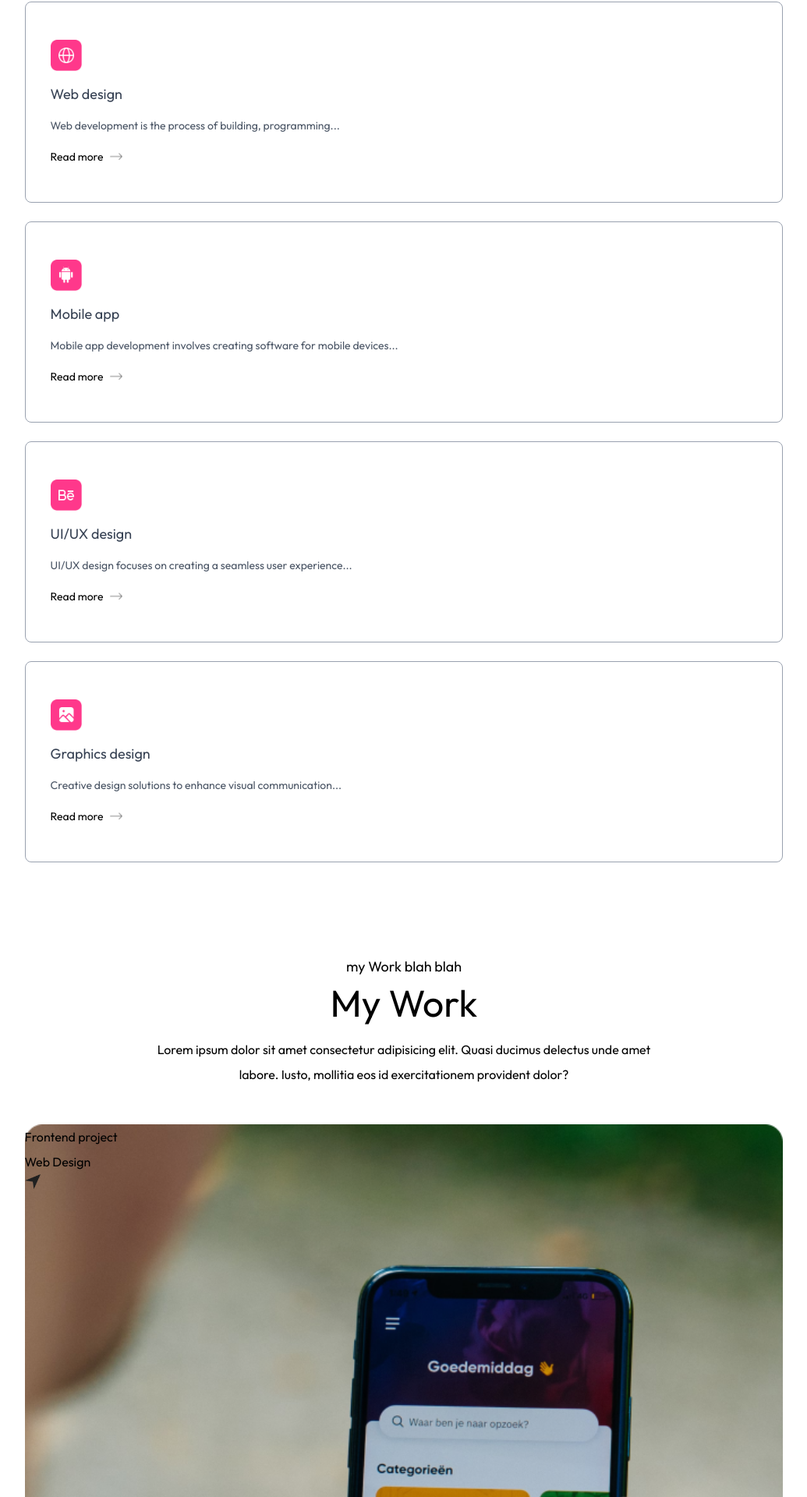
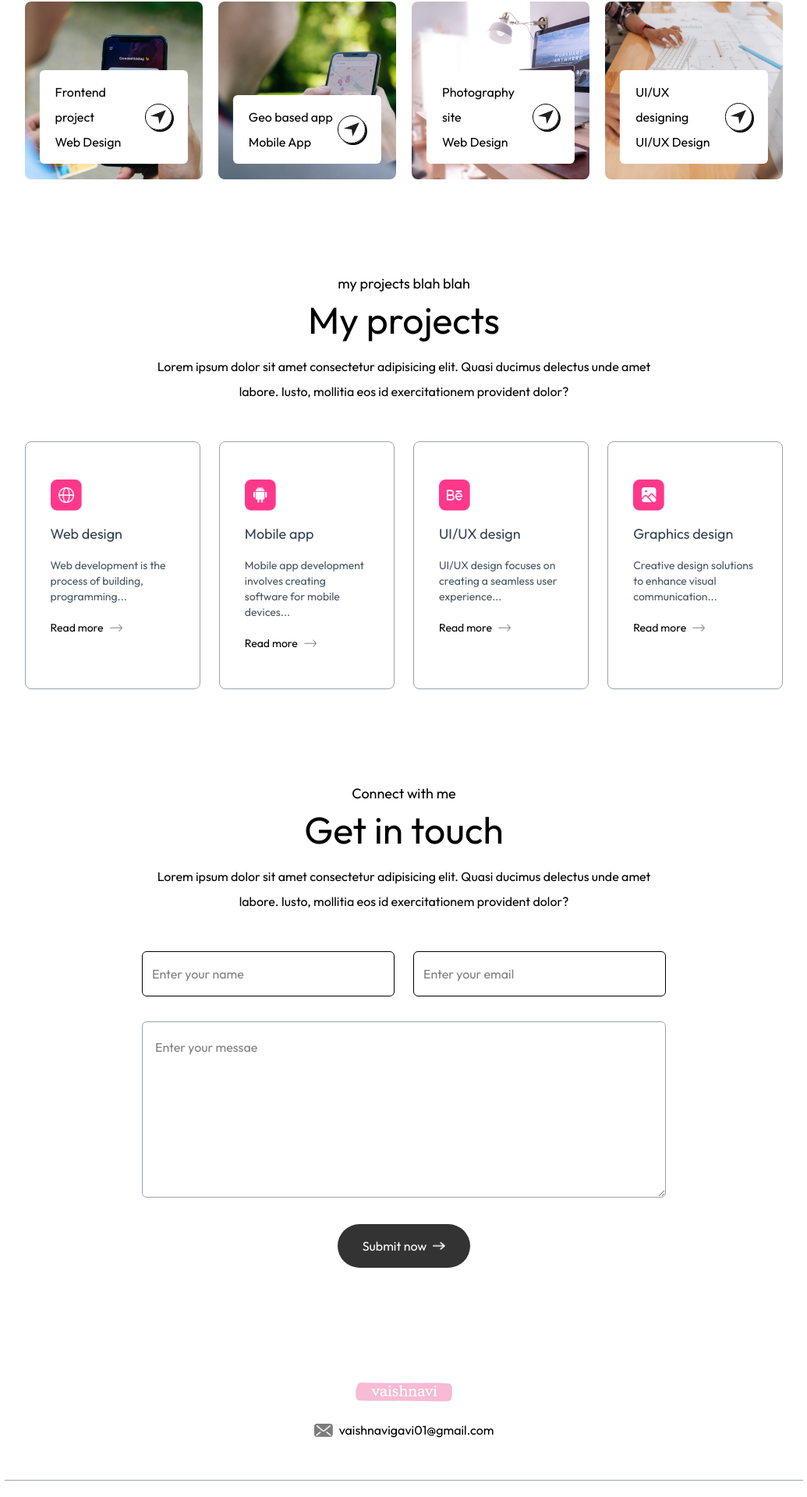
Before and after one commit to vaishnavigavi/vaish-portfolio, a Next.js app: page / in a window 1280 px wide. Shown: the part 1863-3783 px from the top of the page at 78% size, without its empty margins (122-1157 px from the left). Built offline with nearby package versions, Linux system fonts and the light colour scheme; a web font is replaced by a local one.

Commit message:
basic website done

```diff
--- a/app/layout.js
+++ b/app/layout.js
@@ -16,7 +16,7 @@
 
 export default function RootLayout({ children }) {
   return (
-    <html lang="en" className="scroll-smooth">
+    <html lang="en" className="scroll-smooth ">
       <body
         className={`${outfit.className} ${ovo.className} antialiased leading-8 overflow-x-hidden`}
       >
--- a/app/page.js
+++ b/app/page.js
@@ -1,5 +1,7 @@
 'use Client'
 import About from "@/components/About";
+import Contact from "@/components/Contact";
+import Footer from "@/components/Footer";
 import Header from "@/components/Header";
 import Navbar from "@/components/Navbar";
 import Projects from "@/components/Projects";
@@ -12,8 +14,10 @@
     <Navbar/>
     <Header/>
     <About/>
+    <Work/>
     <Projects/>
-    <Work/>
+    <Contact/>
+    <Footer/>
     </>
   );
 }
--- /dev/null
+++ b/components/Contact.jsx
@@ -0,0 +1,53 @@
+"use client";
+import { assets } from '@/assets/assets'
+import React, { useState } from 'react';
+import Image from 'next/image';
+
+
+const Contact = () => {
+    const [result, setResult] = useState("");
+
+    const onSubmit = async (event) => {
+        event.preventDefault();
+        setResult("Sending....");
+        const formData = new FormData(event.target);
+
+        formData.append("access_key", "b8a3804e-d0e8-498f-b9c8-948e910fa615");
+
+        const response = await fetch("https://api.web3forms.com/submit", {
+        method: "POST",
+        body: formData
+        });
+
+        const data = await response.json();
+
+        if (data.success) {
+        setResult("Form Submitted Successfully");
+        event.target.reset();
+        } else {
+        console.log("Error", data);
+        setResult(data.message);
+        }
+    };
+  return (
+    <div id='contact' className='w-full px-[12%] py-10 scroll-mt-20 bg-[url("/footer-bg-color.png")] bg-no-repeat bg-center bg-[length:90%_auto]'>
+        <h4 className='text-center mb-2 text-lg font-Ovo'>Connect with me</h4>
+    <h2 className='text-center text-5xl font-Ovo'>Get in touch</h2>
+
+    <p className='text-center max-w-2xl mx-auto mt-5 mb-12 font-Ovo'>Lorem ipsum dolor sit amet consectetur adipisicing elit. Quasi ducimus delectus unde amet labore. Iusto, mollitia eos id exercitationem provident dolor?</p>
+    <form onSubmit={onSubmit} className='max-w-2xl mx-auto'>
+        <div className='grid grid-cols-2 gap-6 mt-10 mb-8'>
+            <input type="text" placeholder='Enter your name' required className='flex-1 p-3 outline-none border-[0.5px] border-gray-00 rounded-md bg-white'name='name'/>
+            <input type="email" placeholder='Enter your email' required className='flex-1 p-3 outline-none border-[0.5px] border-gray-00 rounded-md bg-white' name='email' />
+        </div>
+        <textarea rows="6"placeholder='Enter your messae'required className='w-full p-4 outline-none border-[0.5px] border-gray-400 rounded-md bg-white mb-6' name='message'></textarea>
+        <button type='submit' className='py-3 px-8 w-max flex items-center justify-between gap-2 bg-black/80 text-white rounded-full mx-auto hover:bg-black duration-500'>Submit now
+        <Image src={assets.right_arrow_white} alt='' className='w-4'/>
+        </button>
+        <p className='mt-4'>{result}</p>
+    </form>
+    </div>
+  )
+}
+
+export default Contact
--- /dev/null
+++ b/components/Footer.jsx
@@ -0,0 +1,27 @@
+import { assets } from '@/assets/assets'
+import React from 'react'
+import Image from 'next/image';
+
+const Footer = () => {
+  return (
+    <div className='mt-20'>
+        <div className='text-center'><Image src={assets.logo} alt="" className='w-36 mx-auto mb-2'/>
+        <div className='w-max flex items-center gap-2 mx-auto'>
+        <Image src={assets.mail_icon} alt="" className='w-6'/> vaishnavigavi01@gmail.com
+        </div>
+        </div>
+
+        <div className='text-center sm:flex items-center justify-between border-t border-gray-400 mx-[10%] mt-12 py-6'>
+            <p>© 2025 Vaishnavi Gavi. All Rights Reserved.</p>
+            <ul className='flex items-center gap-10 justify-center mt-4 sm:mt-0'>
+                <li><a target='_blank'href="">Github</a></li>
+                <li><a target='_blank'href="">LinkedIn</a></li>
+                <li><a target='_blank'href="">Instagram</a></li>
+
+            </ul>
+        </div>
+    </div>
+  )
+}
+
+export default Footer
--- a/components/Navbar.jsx
+++ b/components/Navbar.jsx
@@ -41,10 +41,10 @@
 
         <ul className={`hidden md:flex items-center gap-6 lg:gap-8 rounded-full px-12 py-3 ${isScroll ? "" : "bg-white shadow-sm bg-opacity-50"} `}>
           <li><a className='font-Ovo' href="#top">Home</a></li>
-          <li><a className='font-Ovo' href="top">About me</a></li>
-          <li><a className='font-Ovo' href="top">Experience</a></li>
-          <li><a className='font-Ovo' href="top">Projects</a></li>
-          <li><a className='font-Ovo' href="top">Contact me</a></li>
+          <li><a className='font-Ovo' href="#about">About me</a></li>
+          <li><a className='font-Ovo' href="#work">Experience</a></li>
+          <li><a className='font-Ovo' href="#projects">Projects</a></li>
+          <li><a className='font-Ovo' href="#contact">Contact me</a></li>
         </ul>
 
 
@@ -67,11 +67,11 @@
             <div className='absolute right-6 top-6' onClick={closeMenu}>
                 <Image src={assets.close_black} alt="" className='w-5 cursor-pointer'/>
             </div>
-          <li><a className='font-Ovo' onClick={closeMenu} href="#top">Home</a></li>
+          <li><a className='font-Ovo' onClick={closeMenu} href="#top">frrccrHome</a></li>
           <li><a className='font-Ovo' onClick={closeMenu} href="#about">About me</a></li>
-          <li><a className='font-Ovo' onClick={closeMenu} href="top">Experience</a></li>
-          <li><a className='font-Ovo' onClick={closeMenu} href="top">Projects</a></li>
-          <li><a className='font-Ovo' onClick={closeMenu} href="top">Contact me</a></li>
+          <li><a className='font-Ovo' onClick={closeMenu} href="#work">Experience</a></li>
+          <li><a className='font-Ovo' onClick={closeMenu} href="#projects">Projects</a></li>
+          <li><a className='font-Ovo' onClick={closeMenu} href="#contact"> dont Contdchgfhjhdfact me</a></li>
         </ul>
 
 
--- a/components/Projects.jsx
+++ b/components/Projects.jsx
@@ -10,7 +10,7 @@
 
         <p className='text-center max-w-2xl mx-auto mt-5 mb-12 font-Ovo'>Lorem ipsum dolor sit amet consectetur adipisicing elit. Quasi ducimus delectus unde amet labore. Iusto, mollitia eos id exercitationem provident dolor?</p>
 
-        <div className='grid grid-cols-auto gap-6 my-10'>
+        <div className='grid grid-cols-[repeat(auto-fit,minmax(200px,1fr))] gap-6 my-10'>
             {serviceData.map(({icon,title,description,link},index)=>(
                 <div key={index}
                 className='border border-gray-400 rounded-lg px-8 py-12 hover:shadow-black cursor-pointer hover:bg-lightHover hover:-translate-y-1 duration-500'>
--- a/components/Work.jsx
+++ b/components/Work.jsx
@@ -1,6 +1,7 @@
 import Image from 'next/image';
 import { workData, assets } from '@/assets/assets'
 import React from 'react'
+import tailwindConfig from '@/tailwind.config.mjs';
 
 const Work = () => {
   return (
@@ -10,7 +11,7 @@
 
         <p className='text-center max-w-2xl mx-auto mt-5 mb-12 font-Ovo'>Lorem ipsum dolor sit amet consectetur adipisicing elit. Quasi ducimus delectus unde amet labore. Iusto, mollitia eos id exercitationem provident dolor?</p>
 
-        <div className='grid grid-cols-auto my-10 gap-5'>
+        <div className='grid grid-cols-[repeat(auto-fit,minmax(200px,1fr))] my-10 gap-5'>
             {workData.map((project,index)=>(
                 <div key={index}
                 className='aspect-square bg-no-repeat bg-cover bg-center rounded-lg relative cursor-pointer group'
@@ -20,18 +21,12 @@
                             <h2>{project.title}</h2>
                             <p>{project.description}</p>
                         </div>
-                        <div>
+                        <div className='border rounded-full border-blacck w-9 aspect-square flex items-center justify-center shadow-[2px_2px_0_#000] group-hover:bg-lime-300 transition'>
                             <Image src={assets.send_icon} alt='send icon' className='w-5'/>
                         </div>
 
                     </div>
-                    <div>
-                        <h2>{project.title}</h2>
-                        <p>{project.description}</p>
-                    </div>
-                    <div>
-                        <Image src={assets.send_icon} alt='send icon' className='w-5'/>
-                    </div>
+
                 </div>
             ))}
         </div>
--- a/tailwind.config.mjs
+++ b/tailwind.config.mjs
@@ -1,31 +1,29 @@
-/** @type {import ('tailwindcss').Config} */
-export default{
-    content:[
+export default {
+  content: [
     "./pages/**/*.{js,ts,jsx,tsx,mdx}",
     "./components/**/*.{js,ts,jsx,tsx,mdx}",
     "./app/**/*.{js,ts,jsx,tsx,mdx}",
   ],
-    theme:{
-        extend:{
-            colors:{
-                lightHover:'#fcf4ff',
-                darkHover:'#2a004a',
-                darkTheme:"#11001F"
-
+  theme: {
+    extend: {
+      colors: {
+        lightHover: '#fcf4ff',
+        darkHover: '#2a004a',
+        darkTheme: "#11001F"
       },
-            fontFamily:{
-                Outfit:["Outfit", "sans-serif"],
-                Ovo:["Ovo", "serif"]
+      fontFamily: {
+        Outfit: ["Outfit", "sans-serif"],
+        Ovo: ["Ovo", "serif"]
       },
-            boxShadow:{
+      boxShadow: {
         'black': '4px 4px 0 #000',
         'white': '4px 4px 0 #fff',
       },
-            gridTemplateColumn:{
-                'auto': 'repeat(auto-fit, minmax(200px, 300px))'
-
-
+      gridTemplateColumns: {
+        auto: 'repeat(auto-fit, minmax(150px, 1fr))'
       }
     },
   },
+  darkMode: 'class', // use class-based dark mode
+  plugins: [],
 }
```
Lines whose indentation alone changed are shown as unchanged.
